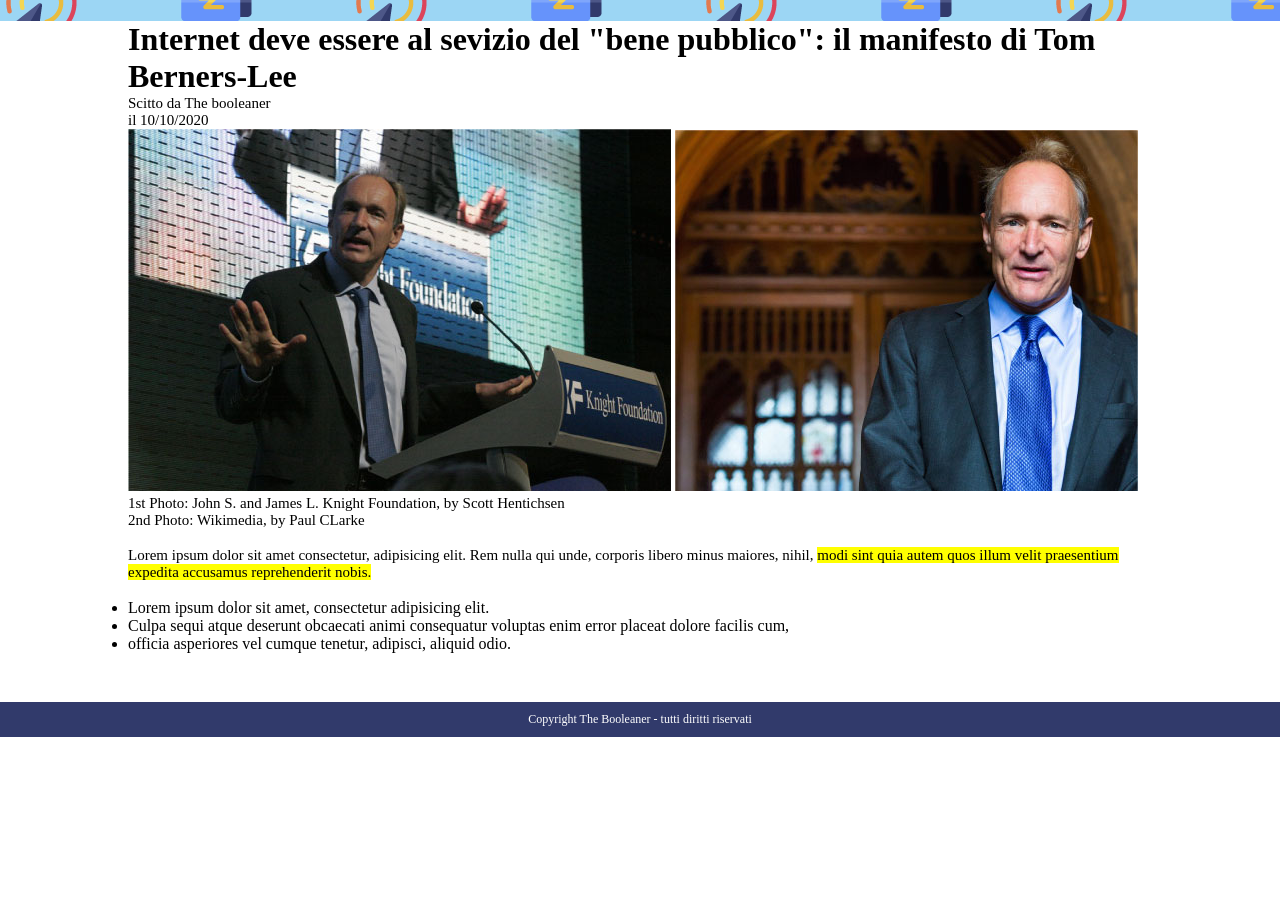
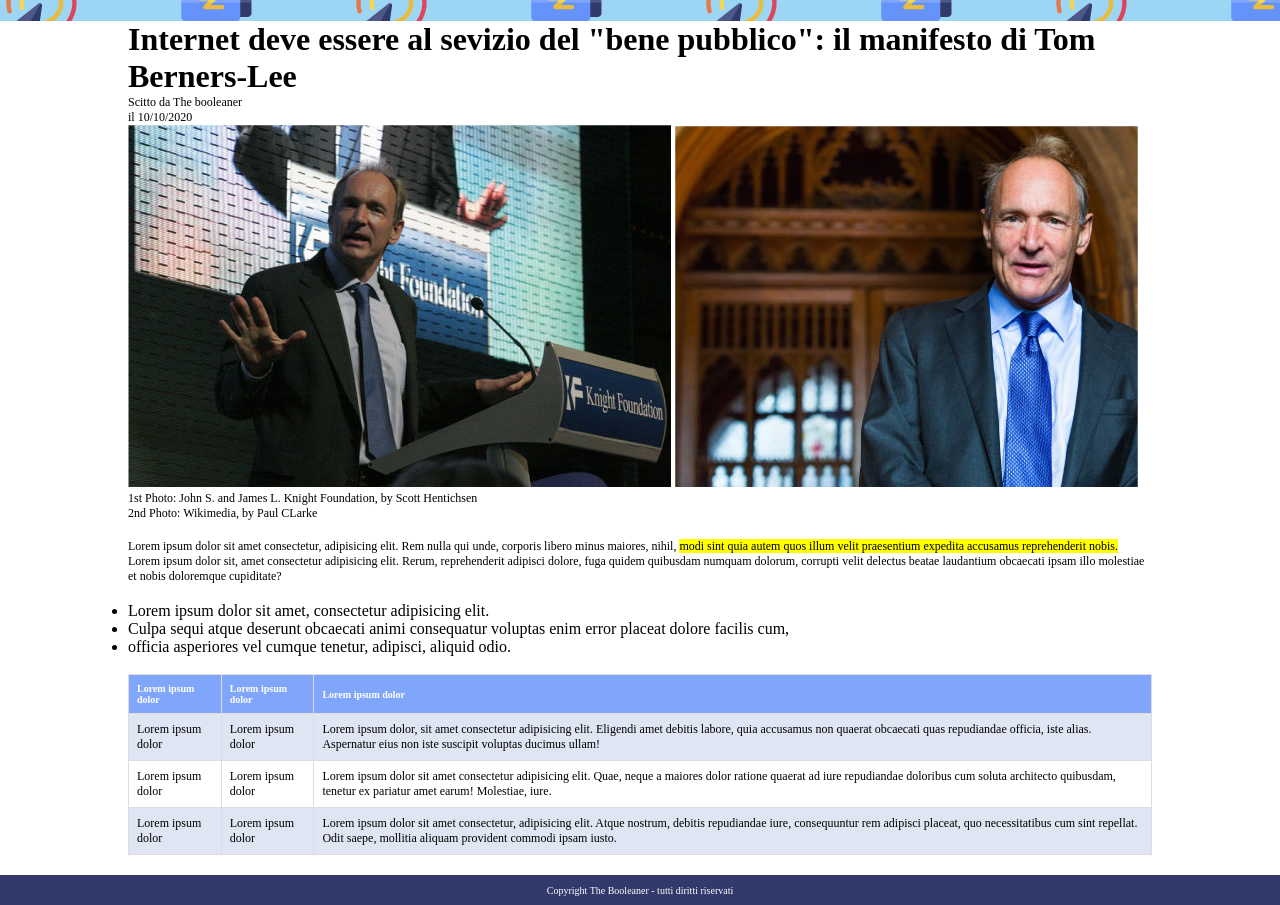
Before and after one commit to Giacom0Mancuso/html-css-booleaner, a plain HTML site: page index.html in a window 1280 px wide. Shown: the part 63-968 px from the top of the page. Before the commit the page ends 800 px from the top, so only its background shows below. Drawn offline with Linux system fonts and the light colour scheme.

Commit message:
finshed exercise

```diff
--- a/css.css
+++ b/css.css
@@ -20,7 +20,7 @@ mark{
     background-color: yellow;
 }
 p{
-    font-size: 15px;
+    font-size: 12px;
 }
 footer{
     height: 100%;
@@ -28,13 +28,42 @@ footer{
     text-align: center;
     background-color: #313A6B;
     height: max-content;
-    position: fixed;
+    position:static;
     left: 0;
     bottom: 0;
     width: 100%;
+    height: 30px;
  }
 .footer{
     color: white;
+    margin-top: 10px;
     margin: 10px;
+    margin-bottom: 0%;
+    font-size: 10px;
+    text-align: center;
+    padding-top: 10px;
+
+}
+table {
+    border-collapse: collapse;
+    table-layout:initial;
+    width: 100%;
+    margin-bottom: 20px;
+  }
+  td, th {
+    border: 1px solid #dddddd;
+    text-align: left;
+    padding: 8px;
+
+  }
+  th{
+    background-color: #7FA6FB;
+    font-size: 10px;
+    color: white;
+  }
+  td{
     font-size: 12px;
-}
+  }
+  .colored{
+    background-color: #DFE5F2;
+  }
--- a/index.html
+++ b/index.html
@@ -22,13 +22,36 @@
         <p>1st Photo: John S. and James L. Knight Foundation, by Scott Hentichsen</p>
         <p>2nd Photo: Wikimedia, by Paul CLarke</p>
         <br>
-        <p>Lorem ipsum dolor sit amet consectetur, adipisicing elit. Rem nulla qui unde, corporis libero minus maiores, nihil, <mark> modi sint quia autem quos illum velit praesentium expedita accusamus reprehenderit nobis.</mark></p>
+        <p>Lorem ipsum dolor sit amet consectetur, adipisicing elit. Rem nulla qui unde, corporis libero minus maiores, nihil, <mark> modi sint quia autem quos illum velit praesentium expedita accusamus reprehenderit nobis.</mark> Lorem ipsum dolor sit, amet consectetur adipisicing elit. Rerum, reprehenderit adipisci dolore, fuga quidem quibusdam numquam dolorum, corrupti velit delectus beatae laudantium obcaecati ipsam illo molestiae et nobis doloremque cupiditate?</p>
         <br>
         <ul>
             <li>Lorem ipsum dolor sit amet, consectetur adipisicing elit. </li>
             <li>Culpa sequi atque deserunt obcaecati animi consequatur voluptas enim error placeat dolore facilis cum, </li>
             <li>officia asperiores vel cumque tenetur, adipisci, aliquid odio. </li>
         </ul>
+        <br>
+        <table>
+            <tr>
+              <th>Lorem ipsum dolor</th>
+              <th>Lorem ipsum dolor</th>
+              <th>Lorem ipsum dolor</th>
+            </tr>
+            <tr>
+              <td class="colored">Lorem ipsum dolor</td>
+              <td class="colored">Lorem ipsum dolor</td>
+              <td class="colored">Lorem ipsum dolor, sit amet consectetur adipisicing elit. Eligendi amet debitis labore, quia accusamus non quaerat obcaecati quas repudiandae officia, iste alias. Aspernatur eius non iste suscipit voluptas ducimus ullam!</td>
+            </tr>
+            <tr>
+              <td>Lorem ipsum dolor</td>
+              <td>Lorem ipsum dolor</td>
+              <td>Lorem ipsum dolor sit amet consectetur adipisicing elit. Quae, neque a maiores dolor ratione quaerat ad iure repudiandae doloribus cum soluta architecto quibusdam, tenetur ex pariatur amet earum! Molestiae, iure.</td>
+            </tr>
+            <tr>
+              <td class="colored">Lorem ipsum dolor </td>
+              <td class="colored">Lorem ipsum dolor</td>
+              <td class="colored">Lorem ipsum dolor sit amet consectetur, adipisicing elit. Atque nostrum, debitis repudiandae iure, consequuntur rem adipisci placeat, quo necessitatibus cum sint repellat. Odit saepe, mollitia aliquam provident commodi ipsam iusto.</td>
+            </tr>
+          </table>
         </div>
     </main>
     <footer>
```
